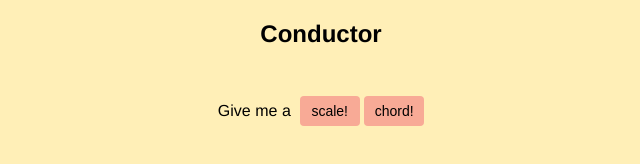
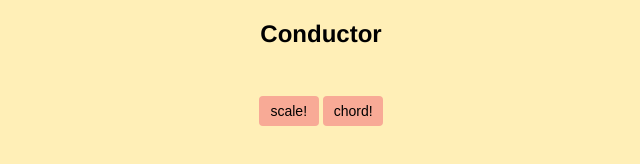
Before and after one commit to stevegutz/conductor, a plain HTML site: page index.html in a window 1280 px wide. Shown: the whole page, without its empty margins (319-959 px from the left). Drawn offline with Linux system fonts and the light colour scheme.

Commit message:
Remove button label

```diff
--- a/index.html
+++ b/index.html
@@ -102,7 +102,6 @@ div.all-or-none {
 
 <span id="result-span">&nbsp;</span>
 <div id="btn-div">
-  <span id="btn-label">Give me a&nbsp;</span>
   <button type="button" id="scale-btn" onclick="scale()">
     scale!
   </button>
```
